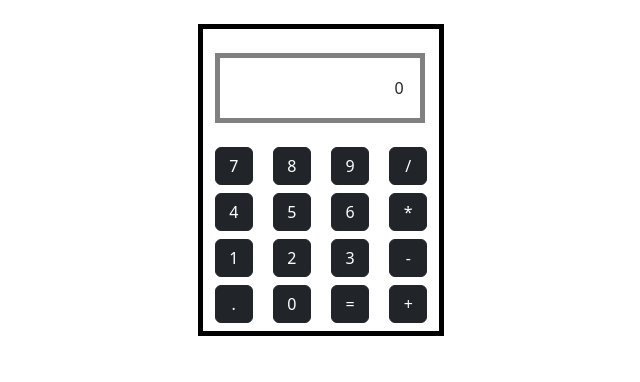
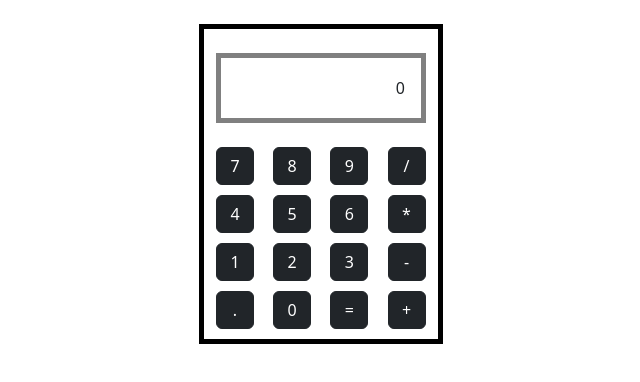
Before and after one commit to wahidrana2108/calculator, a plain HTML site: page index.html in a window 1280 px wide. Shown: the whole page, without its empty margins (319-959 px from the left). Drawn offline with nearby package versions, Linux system fonts and the light colour scheme.

Commit message:
minimized

```diff
--- a/index.html
+++ b/index.html
@@ -14,28 +14,28 @@
         <div class="display d-flex justify-content-end align-items-center p-3"><span id="output">0</span></div><br>
 
         <div class="">
-            <button type="button" class="btn btn-dark me-3 mb-2 btn_size justify-content-center align-items-center" id="">7</button>
-            <button type="button" class="btn btn-dark me-3 mb-2 btn_size justify-content-center align-items-center" id="">8</button>
-            <button type="button" class="btn btn-dark me-3 mb-2 btn_size justify-content-center align-items-center" id="">9</button>
-            <button type="button" class="btn btn-dark mb-2 btn_size justify-content-center align-items-center" id="">/</button>
+            <button type="button" class="btn btn-dark btn_size">7</button>
+            <button type="button" class="btn btn-dark btn_size">8</button>
+            <button type="button" class="btn btn-dark btn_size">9</button>
+            <button operatorBtn type="button" class="btn btn-dark me-0 btn_size" id="">/</button>
         </div>
         <div class="">
-            <button type="button" class="btn btn-dark me-3 mb-2 btn_size justify-content-center align-items-center" id="">4</button>
-            <button type="button" class="btn btn-dark me-3 mb-2 btn_size justify-content-center align-items-center" id="">5</button>
-            <button type="button" class="btn btn-dark me-3 mb-2 btn_size justify-content-center align-items-center" id="">6</button>
-            <button type="button" class="btn btn-dark mb-2 btn_size justify-content-center align-items-center" id="">*</button>
+            <button type="button" class="btn btn-dark btn_size">4</button>
+            <button type="button" class="btn btn-dark btn_size">5</button>
+            <button type="button" class="btn btn-dark btn_size">6</button>
+            <button operatorBtn type="button" class="btn btn-dark me-0  btn_size" id="">*</button>
         </div>
         <div class="">
-            <button type="button" class="btn btn-dark me-3 mb-2 btn_size justify-content-center align-items-center" id="">1</button>
-            <button type="button" class="btn btn-dark me-3 mb-2 btn_size justify-content-center align-items-center" id="">2</button>
-            <button type="button" class="btn btn-dark me-3 mb-2 btn_size justify-content-center align-items-center" id="">3</button>
-            <button type="button" class="btn btn-dark mb-2 btn_size justify-content-center align-items-center" id="">-</button>
+            <button type="button" class="btn btn-dark btn_size">1</button>
+            <button type="button" class="btn btn-dark btn_size">2</button>
+            <button type="button" class="btn btn-dark btn_size">3</button>
+            <button operatorBtn type="button" class="btn btn-dark me-0  btn_size" id="">-</button>
         </div>
         <div class="">
-            <button type="button" class="btn btn-dark me-3 mb-2 btn_size justify-content-center align-items-center" id="">.</button>
-            <button type="button" class="btn btn-dark me-3 mb-2 btn_size justify-content-center align-items-center" id="">0</button>
-            <button type="button" class="btn btn-dark me-3 mb-2 btn_size justify-content-center align-items-center" id="">=</button>
-            <button type="button" class="btn btn-dark mb-2 btn_size justify-content-center align-items-center"><span id="+">+</span></button>
+            <button type="button" class="btn btn-dark btn_size">.</button>
+            <button type="button" class="btn btn-dark btn_size">0</button>
+            <button type="button" class="btn btn-dark btn_size">=</button>
+            <button operatorBtn type="button" class="btn btn-dark me-0 btn_size">+</button>
         </div>
     </div>
 
@@ -54,15 +54,20 @@
 
     <script>
 
-        var btn_plus = document.getElementById('+');
-        btn_plus.addEventListener('click', function(){
-            var plus = document.getElementById('+').innerText;
-            var plus_value =  plus;
-            console.log(plus_value);
-            document.getElementById('output').innerText = plus_value;
+        // var btn_plus = document.querySelectorAll('+');
+        // btn_plus.addEventListener('click', function(){
+        //     var plus = document.getElementById('+').innerText;
+        //     var plus_value =  plus;
+        //     console.log(plus_value);
+        //     document.getElementById('output').innerText = plus_value;
+        // })
 
-            alert('thank you')
-        })
+        // var operatorButton = document.querySelectorAll('[operatorBtn]');
+        // operatorButton.addEventListener('click', function(){
+        //     operatorButton.forEach(button =>{
+
+        //     })
+        // })
 
 
     </script>
--- a/style/css/style.css
+++ b/style/css/style.css
@@ -8,10 +8,16 @@
     height: 70px;
     width: 210px;
     border: 5px solid gray;
+    word-break: break-all;
 }
 
 
 .btn_size{
     height: 38px;
     width: 38px;
+    justify-content: center;
+    align-items: center;
+    margin-bottom: 10px;
+    margin-right: 15px;
+
 }
```
